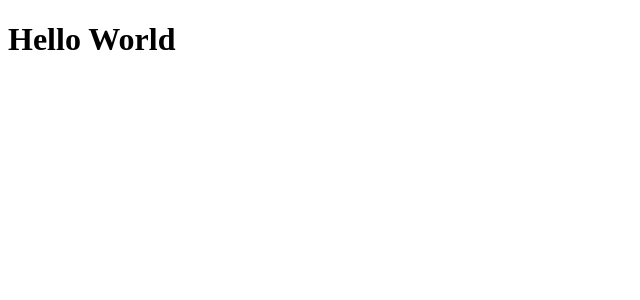
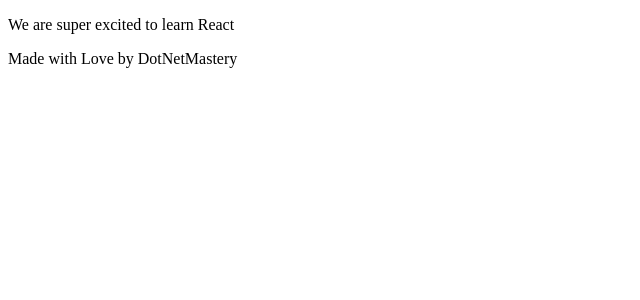
Before and after one commit to bhrugen/1-TaskOPedia, a React (Vite) app in the folder taskopedia/: page / in a window 1280 px wide. Shown: the top 300 px of the page, without its empty margins (0-640 px from the left). Built offline with nearby package versions, Linux system fonts and the light colour scheme.

Commit message:
Section 2 - Parent child component

```diff
--- a/taskopedia/src/main.jsx
+++ b/taskopedia/src/main.jsx
@@ -5,7 +5,16 @@ const root = createRoot(document.getElementById("root"));
 function HomePage() {
   return (
     <div>
-      <h1>Hello World</h1>
+      <p>We are super excited to learn React</p>
+      <Footer />
+    </div>
+  );
+}
+
+function Footer() {
+  return (
+    <div>
+      <p>Made with Love by DotNetMastery</p>
     </div>
   );
 }
```
